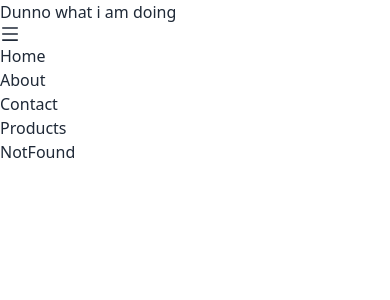
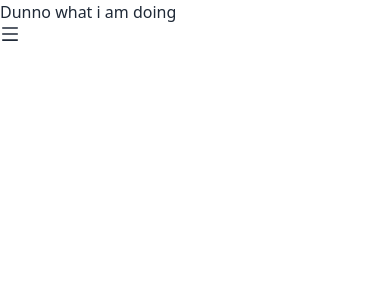
Before and after one commit to GGTuran/price-options, a React (Vite) app: page / in a window 390 px wide. Shown: the top 300 px of the page. Built offline with nearby package versions, Linux system fonts and the light colour scheme.

Commit message:
toggled icons

```diff
--- a/src/Components/Link/Link.jsx
+++ b/src/Components/Link/Link.jsx
@@ -2,7 +2,7 @@
 
 const Link = ({route}) => {
     return (
-        <li className="mr-10">
+        <li className="mr-10 hover:bg-gray-300">
             <a href={route.path}>{route.name}</a>
         </li>
 
--- a/src/Components/Navbar/Navbar.jsx
+++ b/src/Components/Navbar/Navbar.jsx
@@ -28,7 +28,9 @@ const Navbar = () => {
                 }
 
             </div>
-           <ul className="md:flex justify-center">
+           <ul className={`md:flex absolute md:static
+           ${open ? '' : 'hidden'}
+            justify-center`}>
            {
                 routes.map(route => <Link
                 key={route.id}
```
